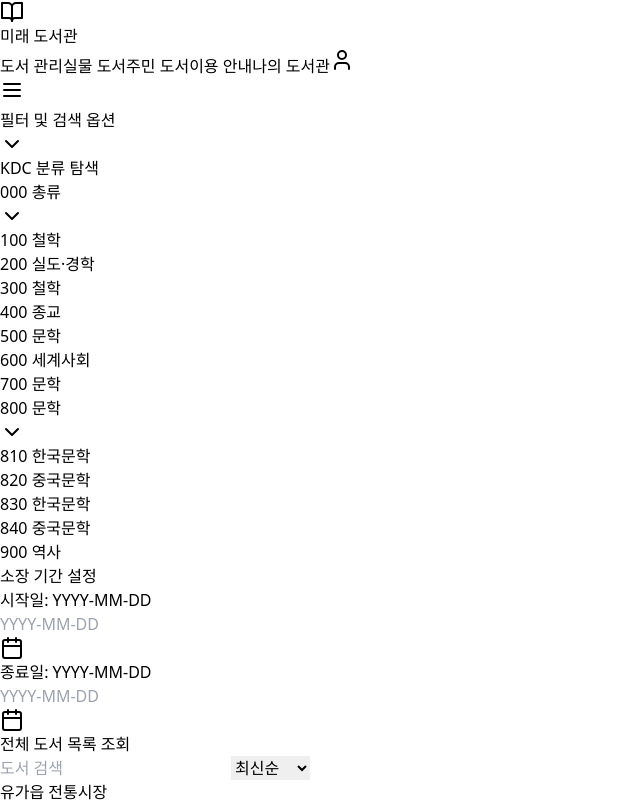
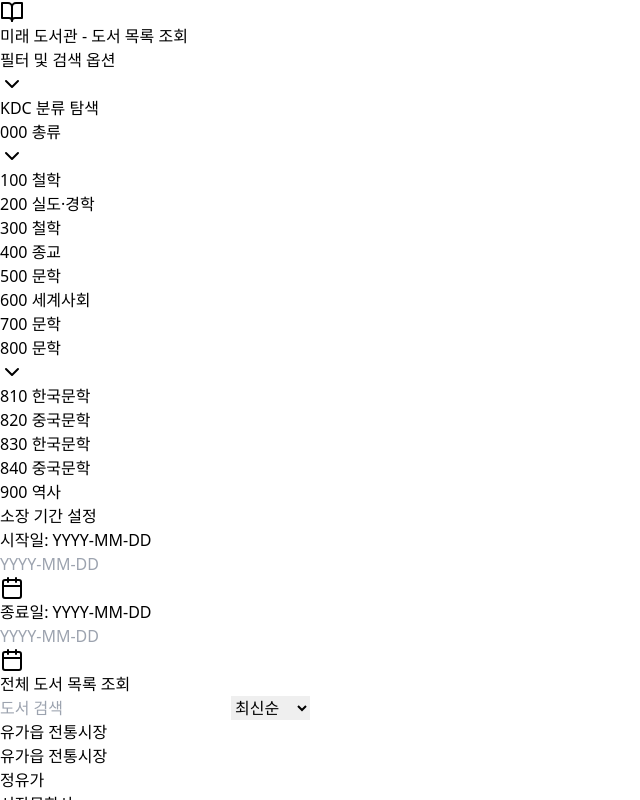
Before and after one commit to pashkite/libbook, a React (Vite) app: page / in a window 1280 px wide. Shown: the top 800 px of the page, without its empty margins (0-640 px from the left). Built offline with nearby package versions, Linux system fonts and the light colour scheme.

Commit message:
Simplify header: remove unnecessary menu items, focus on book search

```diff
--- a/src/components/Header.tsx
+++ b/src/components/Header.tsx
@@ -1,53 +1,14 @@
-import React, { useState } from 'react';
-import { BookOpen, User, Menu, X } from 'lucide-react';
+import React from 'react';
+import { BookOpen } from 'lucide-react';
 
 const Header: React.FC = () => {
-  const [mobileMenuOpen, setMobileMenuOpen] = useState(false);
-
   return (
     <header className="bg-gradient-to-r from-teal-600 to-teal-700 text-white shadow-lg">
       <div className="container mx-auto px-4 py-4">
-        <div className="flex items-center justify-between">
-          <div className="flex items-center space-x-3">
-            <BookOpen className="w-8 h-8" />
-            <h1 className="text-xl md:text-2xl font-bold">미래 도서관</h1>
-          </div>
-
-          {/* Desktop Navigation */}
-          <nav className="hidden md:flex items-center space-x-6">
-            <a href="#" className="hover:text-teal-200 transition">도서 관리</a>
-            <a href="#" className="border-b-2 border-white font-semibold">실물 도서</a>
-            <a href="#" className="hover:text-teal-200 transition">주민 도서</a>
-            <a href="#" className="hover:text-teal-200 transition">이용 안내</a>
-            <a href="#" className="hover:text-teal-200 transition">나의 도서관</a>
-            <button className="hover:text-teal-200 transition">
-              <User className="w-6 h-6" />
-            </button>
-          </nav>
-
-          {/* Mobile Menu Button */}
-          <button
-            className="md:hidden"
-            onClick={() => setMobileMenuOpen(!mobileMenuOpen)}
-          >
-            {mobileMenuOpen ? <X className="w-6 h-6" /> : <Menu className="w-6 h-6" />}
-          </button>
+        <div className="flex items-center justify-center md:justify-start space-x-3">
+          <BookOpen className="w-8 h-8" />
+          <h1 className="text-xl md:text-2xl font-bold">미래 도서관 - 도서 목록 조회</h1>
         </div>
-
-        {/* Mobile Navigation */}
-        {mobileMenuOpen && (
-          <nav className="md:hidden mt-4 pb-4 space-y-3">
-            <a href="#" className="block hover:text-teal-200 transition py-2">도서 관리</a>
-            <a href="#" className="block border-l-4 border-white pl-3 font-semibold py-2">실물 도서</a>
-            <a href="#" className="block hover:text-teal-200 transition py-2">주민 도서</a>
-            <a href="#" className="block hover:text-teal-200 transition py-2">이용 안내</a>
-            <a href="#" className="block hover:text-teal-200 transition py-2">나의 도서관</a>
-            <button className="flex items-center space-x-2 hover:text-teal-200 transition py-2">
-              <User className="w-5 h-5" />
-              <span>내 정보</span>
-            </button>
-          </nav>
-        )}
       </div>
     </header>
   );
```
